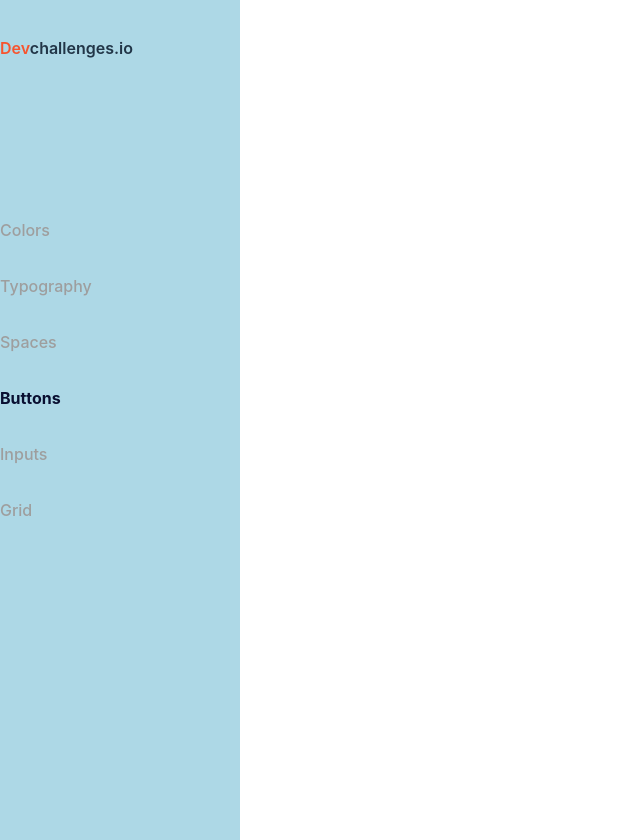
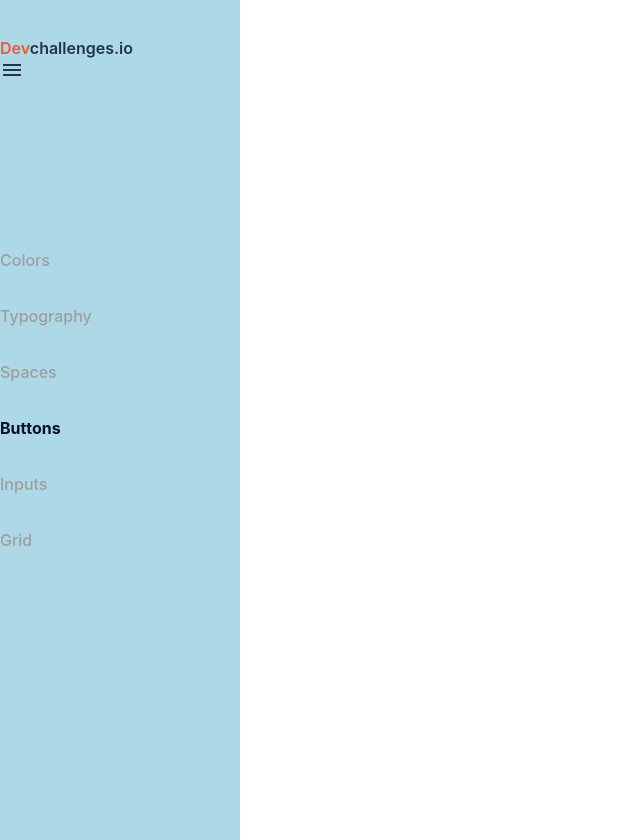
Before and after one commit to gabycode/buttonComponent, a React (Vite) app: page / in a window 1280 px wide. Shown: the whole page, without its empty margins (0-640 px from the left). Built offline with nearby package versions, Linux system fonts and the light colour scheme.

Commit message:
add commit Sidebar.jsx

```diff
--- a/src/components/Sidebar.jsx
+++ b/src/components/Sidebar.jsx
@@ -8,15 +8,19 @@ export default function Sidebar() {
     setVisible(!visible);
   };
   return (
-    <div className={`sidebar${visible ? " visible" : ""}`}>
+    <div className="sidebar">
       <h1 className="title">
-        <span className="red-dev">Dev</span>challenges.io
+        <span className="red-dev">Dev</span>
+        challenges.io
       </h1>
-      <div className="sidebar-items">
+      <span class="material-icons" onClick={toggleSidebar}>
+        menu
+      </span>
+      <div className={`sidebar-items ${visible ? "expanded" : ""}`}>
         <p className="sidebar-item">Colors</p>
         <p className="sidebar-item">Typography</p>
         <p className="sidebar-item">Spaces</p>
-        <p className="selected">Buttons</p>
+        <p className="sidebar-item selected">Buttons</p>
         <p className="sidebar-item">Inputs</p>
         <p className="sidebar-item">Grid</p>
       </div>
```
